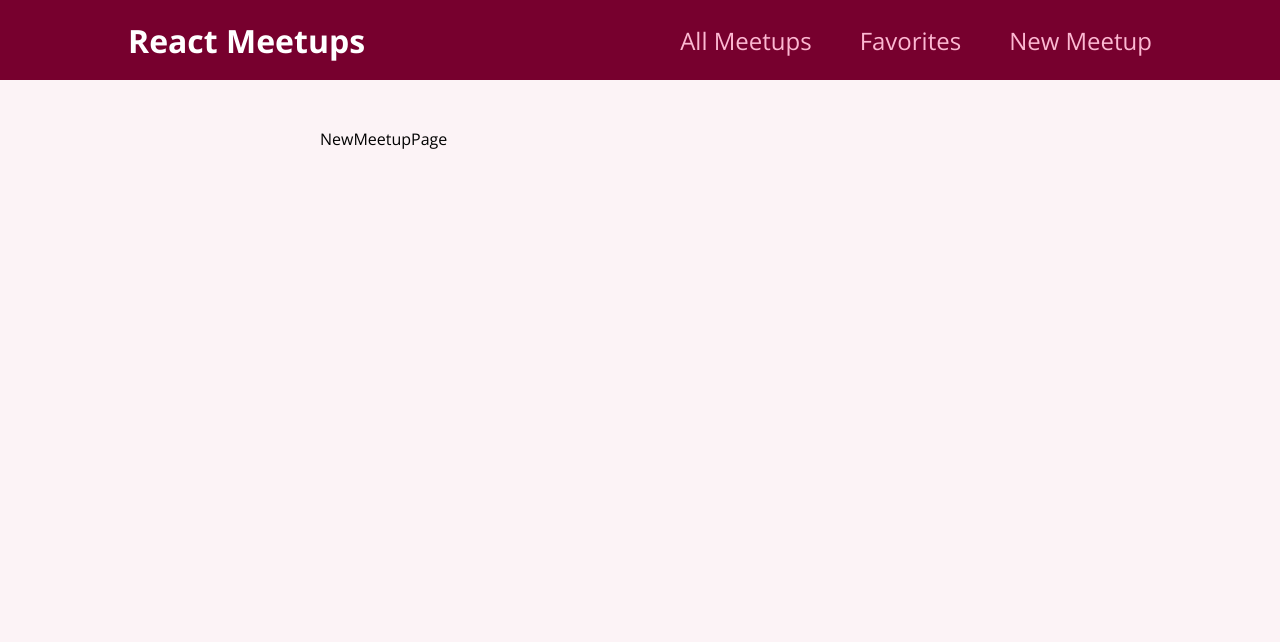
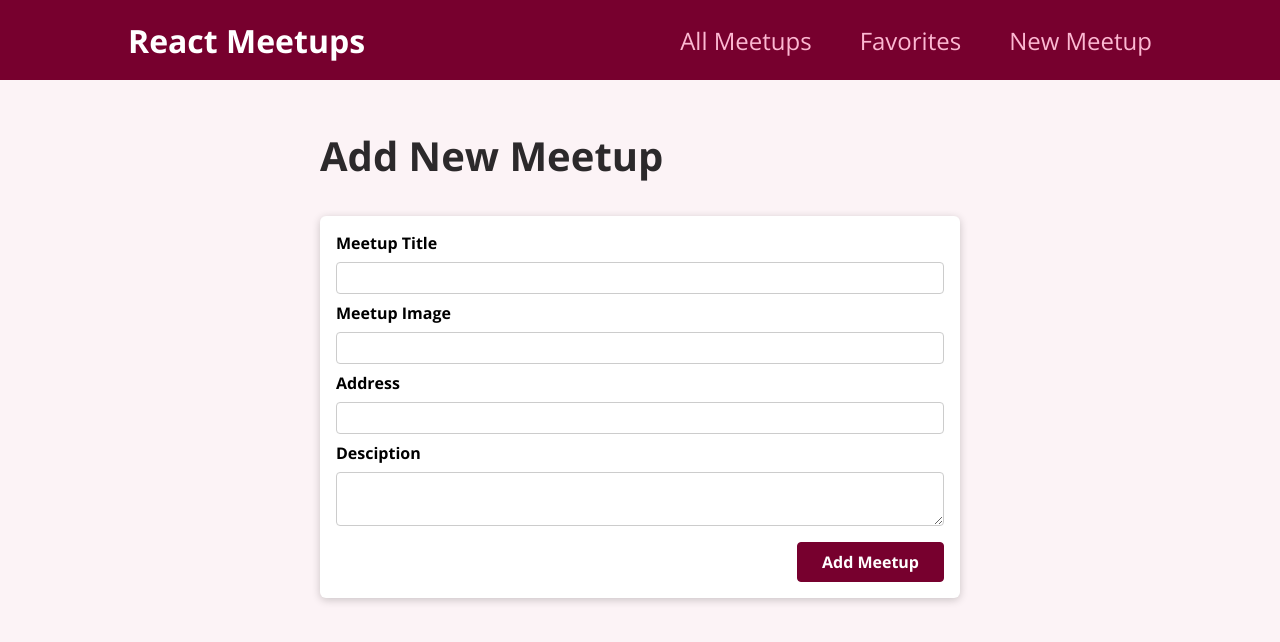
Before and after one commit to manumohan009/react-functional-component-meetups-app, a React (Create React App) app: page /new-meetup in a window 1280 px wide. Shown: the top 642 px of the page. Built offline with nearby package versions, Linux system fonts and the light colour scheme.

Commit message:
NewMeetupForm

```diff
--- /dev/null
+++ b/src/components/meetups/NewMeetupForm.js
@@ -0,0 +1,54 @@
+import { useRef } from 'react'; // refs can be used for reading values from DOM but not recommended for writting
+
+
+import Card from './../ui/Card'
+import classes from './NewMeetupForm.module.css';
+
+function NewMeetupForm() {
+    const titleInputRef = useRef();
+    const imageInputRef = useRef();
+    const addressInputRef = useRef();
+    const descriptionInputRef = useRef();
+
+    function submitHandler(event){
+        event.preventDefault()
+        const enteredTitle = titleInputRef.current.value;
+        const enteredImage = imageInputRef.current.value;
+        const enteredAddress = addressInputRef.current.value;
+        const enteredDescription = descriptionInputRef.current.value;
+        const meetupData = {
+            title: enteredTitle,
+            image: enteredImage,
+            address: enteredAddress,
+            description: enteredDescription
+        }
+        console.log(meetupData);
+    }
+
+    return (
+        <Card>
+            <form className={classes.form} onSubmit={submitHandler}>
+                <div className={classes.control}>
+                    <label htmlFor="title">Meetup Title</label>
+                    <input type="text" required id="title" ref={titleInputRef} />
+                </div>
+                <div className={classes.control}>
+                    <label htmlFor="image">Meetup Image</label>
+                    <input type="url" required id="image" ref={imageInputRef}/>
+                </div>
+                <div className={classes.control}>
+                    <label htmlFor="address">Address</label>
+                    <input type="text" required id="address" ref={addressInputRef}/>
+                </div>
+                <div className={classes.control}>
+                    <label htmlFor="description">Desciption</label>
+                    <textarea id="description" required row="5" ref={descriptionInputRef}></textarea>
+                </div>
+                <div className={classes.actions}>
+                    <button >Add Meetup</button>
+                </div>
+            </form>
+        </Card>
+    )
+}
+export default NewMeetupForm
--- /dev/null
+++ b/src/components/meetups/NewMeetupForm.module.css
@@ -0,0 +1,45 @@
+.form {
+    padding: 1rem;
+  }
+
+  .control {
+    margin-bottom: 0.5rem;
+  }
+
+  .control label {
+    display: block;
+    font-weight: bold;
+    margin-bottom: 0.5rem;
+  }
+
+  .control input,
+  .control textarea {
+    display: block;
+    font: inherit;
+    border-radius: 4px;
+    border: 1px solid #ccc;
+    padding: 0.25rem;
+    width: 100%;
+  }
+
+  .actions {
+    margin-top: 1rem;
+    text-align: right;
+  }
+
+  .actions button {
+    font: inherit;
+    cursor: pointer;
+    background-color: #77002e;
+    color: white;
+    padding: 0.5rem 1.5rem;
+    border: 1px solid #77002e;
+    border-radius: 4px;
+    font-weight: bold;
+  }
+
+  .actions button:hover,
+  .actions button:active {
+    background-color: #a50e48;
+    border-color: #a50e48;
+  }
--- a/src/pages/NewMeetup.js
+++ b/src/pages/NewMeetup.js
@@ -1,8 +1,11 @@
+import NewMeetupForm from "../components/meetups/NewMeetupForm";
+
 function NewMeetupPage() {
-    return (
-        <div>
-            NewMeetupPage
-        </div>
-    )
+  return (
+    <section>
+      <h1>Add New Meetup</h1>
+      <NewMeetupForm/>
+    </section>
+  );
 }
-export default NewMeetupPage
+export default NewMeetupPage;
```
